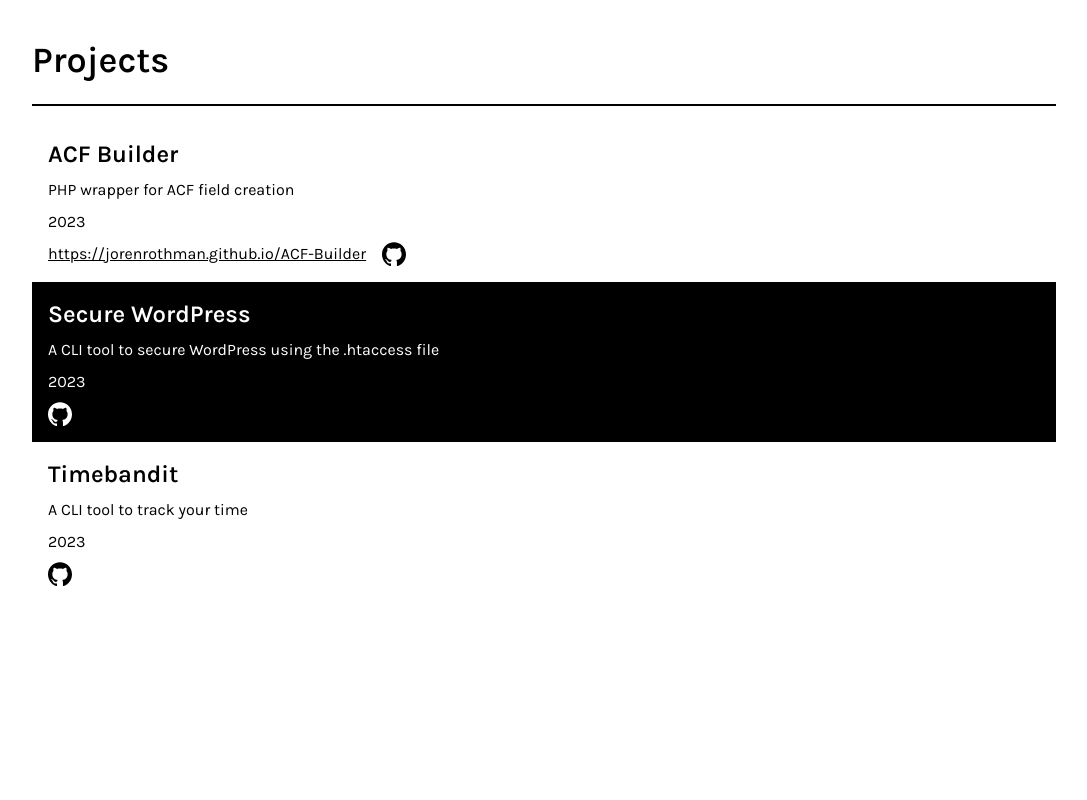
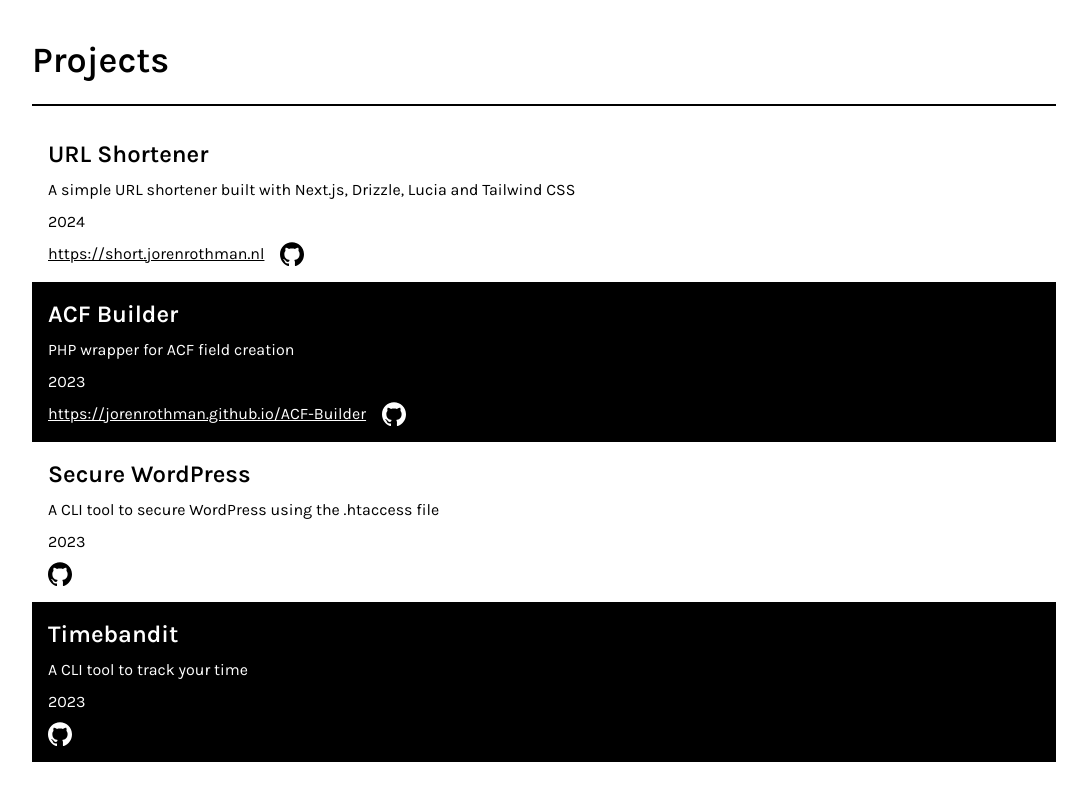
Before and after one commit to JorenRothman/portfolio-site, a Next.js app: page / in a window 1280 px wide. Shown: the part 982-1782 px from the top of the page, without its empty margins (96-1183 px from the left). Before the commit the page ends 1648 px from the top, so only its background shows below. Built offline with nearby package versions, Linux system fonts and the light colour scheme.

Commit message:
Add url shortener project

```diff
--- a/src/app/_components/Projects.tsx
+++ b/src/app/_components/Projects.tsx
@@ -7,6 +7,14 @@
 };
 
 const projects: Project[] = [
+    {
+        title: 'URL Shortener',
+        description:
+            'A simple URL shortener built with Next.js, Drizzle, Lucia and Tailwind CSS',
+        date: '2024',
+        link: 'https://short.jorenrothman.nl',
+        github: 'https://github.com/JorenRothman/short-url',
+    },
     {
         title: 'ACF Builder',
         description: 'PHP wrapper for ACF field creation',
```
